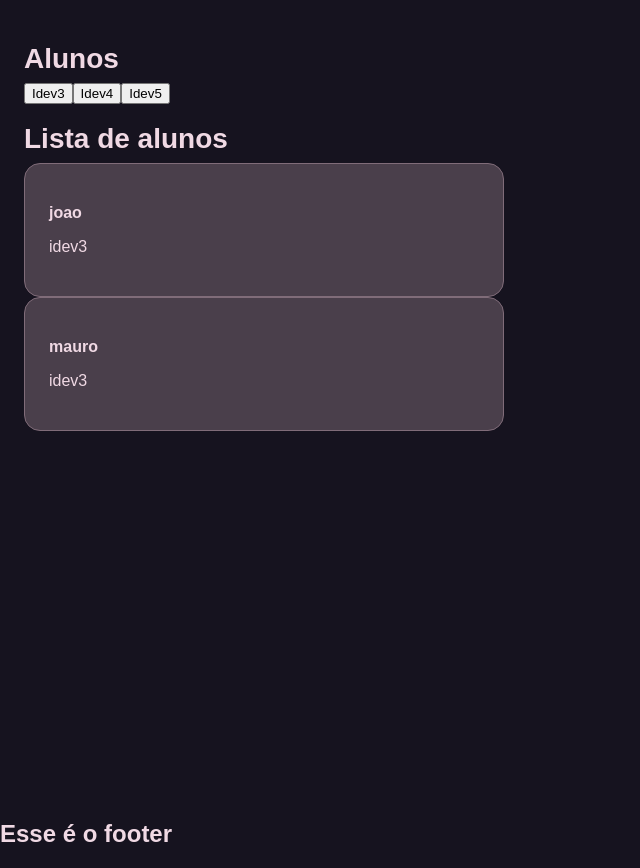
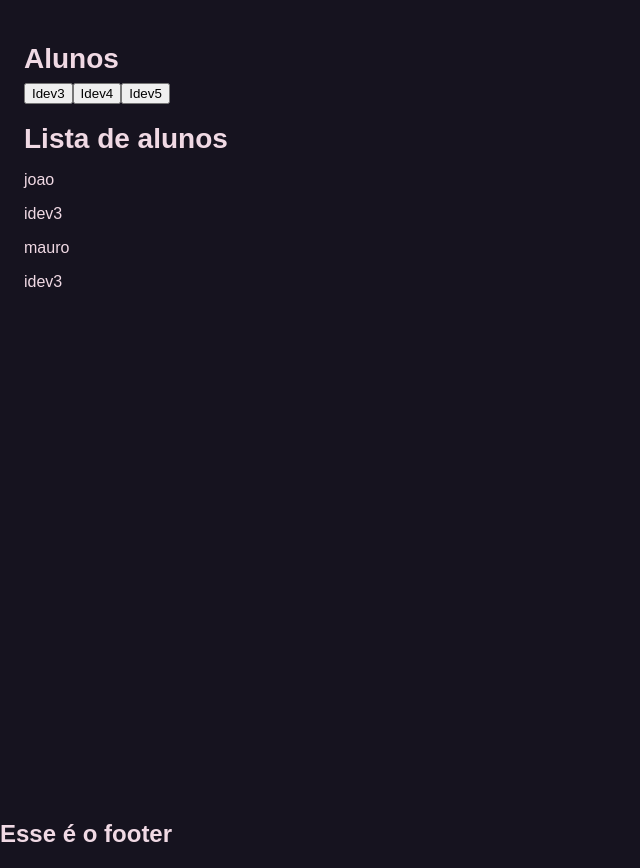
Before and after one commit to renataaap/calculadora, a Next.js app: page /lista in a window 1280 px wide. Both pictures are taken after a click on the button "Idev3". Shown: the whole page, without its empty margins (0-640 px from the left). Built offline with nearby package versions, Linux system fonts and the light colour scheme.

Commit message:
feat: implement student display in Lista component with filtering by turma

```diff
--- a/app/lista/page.tsx
+++ b/app/lista/page.tsx
@@ -38,10 +38,6 @@ export default function Lista() {
 
     const [alunoSelec, setAlunoSelec] = useState("0")
 
-    const listaFiltrada = alunos.filter(
-        (aluno) => aluno.turma === turmaSelec[alunoSelec]
-    )
-
     return (
         <>
            <div className="lista">
@@ -59,11 +55,47 @@ export default function Lista() {
 
             <h1>Lista de alunos</h1>
 
-                <div className="card-container">
-                    {listaFiltrada.map((aluno, index) => (
-                        <AlunoCard key={index} aluno={aluno} />
-                    ))}
+            {alunoSelec === "1" &&
+                alunos.map((aluno, index) => {
+                if (aluno.turma === "idev3") {
+                    return (
+                        <div key={index}>
+                            <p>{aluno.nome}</p>
+                            <p>{aluno.turma}</p>
                         </div>
+                    );
+                }
+
+                return null
+
+            })}
+
+            {alunoSelec === "2" &&
+                alunos.map((aluno, index) => {
+                    if (aluno.turma === "idev4") {
+                        return (
+                            <div key={index}>
+                                <p>{aluno.nome}</p>
+                                <p>{aluno.turma}</p>
+                            </div>
+                        );
+                    }
+                    return null
+                })}
+
+            {alunoSelec === "3" &&
+                alunos.map((aluno, index) => {
+                    if (aluno.turma === "idev5") {
+                        return (
+                            <div key={index}>
+                                <p>{aluno.nome}</p>
+                                <p>{aluno.turma}</p>
+                            </div>
+                        );
+                    }
+                    return null
+                })}
+
         </div>
         </>
     );
```
Lines whose indentation alone changed are shown as unchanged.
